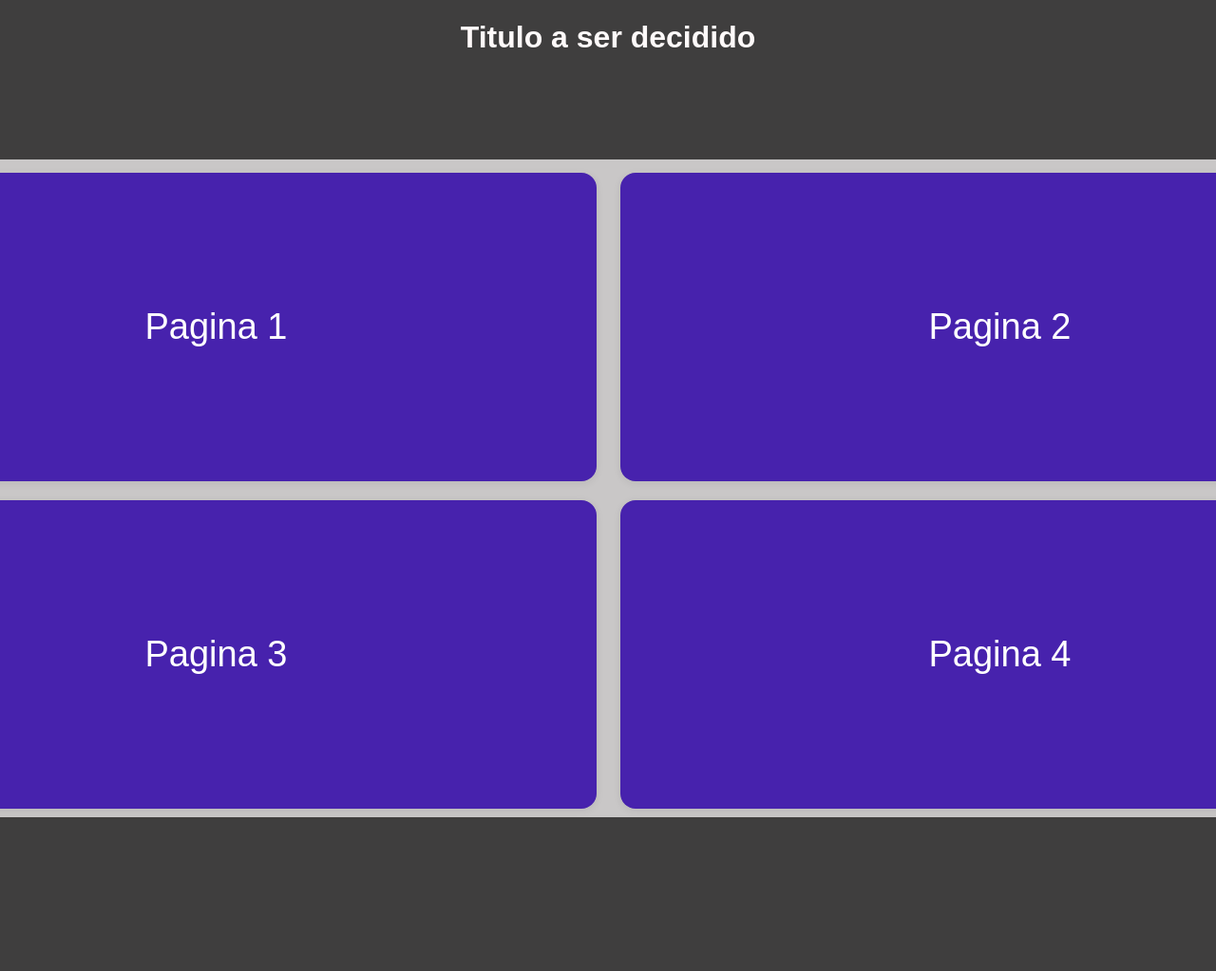
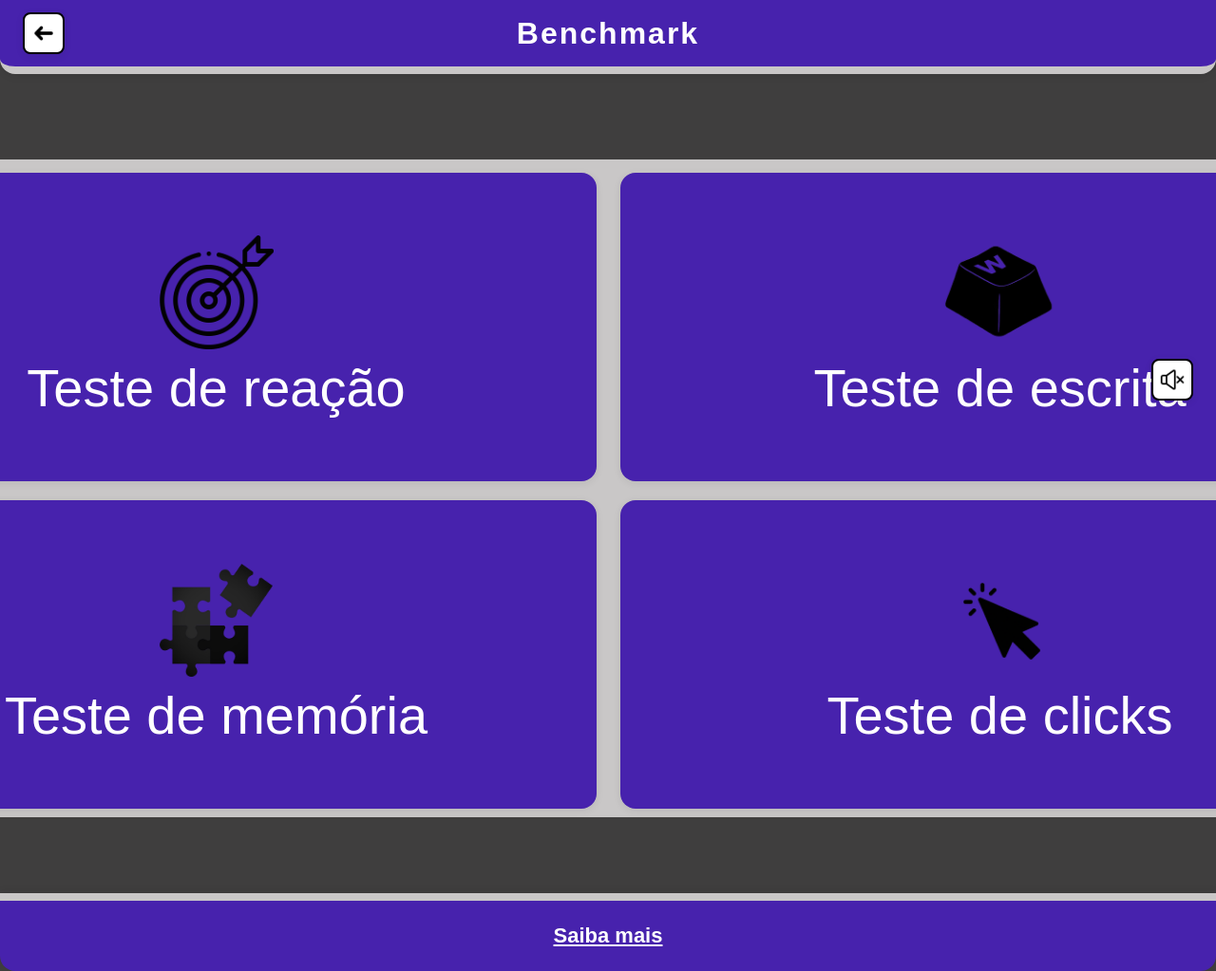
Before and after one commit to eronzito/Benchmark, a plain HTML site: page index.html in a window 1280 px wide. Shown: the top 1023 px of the page at 95% size. Before the commit the page ends 861 px from the top, so only its background shows below. Drawn offline with Linux system fonts and the light colour scheme.

Commit message:
v2.2.0: renomear páginas

```diff
--- a/index.html
+++ b/index.html
@@ -1,5 +1,5 @@
 <!DOCTYPE html>
-<html lang="en">
+<html lang="pt-BR">
 <head>
     <meta charset="UTF-8">
     <link rel="stylesheet" href="style.css">
@@ -12,8 +12,8 @@
             min-height: 100vh;
             display: flex;
             flex-direction: column;
-            justify-content: center; /* Center vertically */
-            align-items: center;     /* Center horizontally */
+            justify-content: center;
+            align-items: center;
         }
         h1 {
             margin-bottom: 110px;
@@ -22,14 +22,42 @@
     </style>
 </head>
 <body>
+    <header>
+        <a href="index.html" class="header-home-btn">
+            <img src="seta_menu.png" alt="Voltar" class="header-icon">
+        </a>
+        <span class="header-title">Benchmark</span>
+    </header>
     <h1>Titulo a ser decidido</h1>
     <div class="button-area">
         <div class="button-grid">
-            <a class="nav-button" href="pag1.html">Pagina 1</a>
-            <a class="nav-button" href="pag2.html">Pagina 2</a>
-            <a class="nav-button" href="pag3.html">Pagina 3</a>
-            <a class="nav-button" href="pag4.html">Pagina 4</a>
+            <a class="nav-button" href="TesteReacao.html">
+                <img src="alvo.png" alt="Ícone Teste de reação" class="nav-img">
+                Teste de reação
+            </a>
+            <a class="nav-button" href="TesteEscrita.html">
+                <img src="keycap.png" alt="Ícone Teste de escrita" class="nav-img">
+                Teste de escrita
+            </a>
+            <a class="nav-button" href="TesteMemoria.html">
+                <img src="memoria.png" alt="Ícone Teste de memória" class="nav-img">
+                Teste de memória
+            </a>
+            <a class="nav-button" href="TesteClicks.html">
+                <img src="cursor.png" alt="Ícone Teste de clicks" class="nav-img">
+                Teste de clicks
+            </a>
         </div>
     </div>
+    <footer style="width:100%; background:#4722ad; color:#fff; text-align:center; padding:24px 0; position:relative; bottom:0; font-size:22px;">
+        <a href="exemplo.html" target="_blank" style="color:#fff; text-decoration:underline; font-weight:bold;">Saiba mais</a>
+    </footer>
+
+    <button id="music-btn" class="header-music-btn" onclick="toggleMusic()">
+        <img src="sem_som.png" alt="Sem som" class="header-icon">
+    </button>
+
+    <audio id="site-music" src="background.mp3" loop></audio>
+    <script src="script.js"></script>
 </body>
 </html>
--- /dev/null
+++ b/script.js
@@ -0,0 +1,67 @@
+let isPlaying = false;
+const audio = document.getElementById('site-music');
+const btn = document.getElementById('music-btn');
+const slider = document.getElementById('volume-slider');
+const musicContainer = document.querySelector('.header-music-container');
+
+function toggleMusic() {
+    if (!btn) return;
+    if (isPlaying) {
+        audio.pause();
+        btn.innerHTML = '<img src="sem_som.png" alt="Sem som" class="header-icon">';
+    } else {
+        audio.play();
+        btn.innerHTML = '<img src="som.png" alt="Som" class="header-icon">';
+    }
+    isPlaying = !isPlaying;
+}
+
+// mostra ícone inicial (mutado) caso o botão exista
+if (btn) {
+    btn.innerHTML = '<img src="sem_som.png" alt="Sem som" class="header-icon">';
+}
+
+if (slider) {
+    slider.addEventListener('input', function() {
+        audio.volume = parseFloat(slider.value);
+    });
+}
+
+if (musicContainer) {
+    musicContainer.addEventListener('mouseenter', function() {
+        slider.style.display = 'inline-block';
+    });
+    musicContainer.addEventListener('mouseleave', function() {
+        slider.style.display = 'none';
+    });
+}
+
+let reactionTimeout;
+let reactionStart;
+const reactionBtn = document.getElementById('reaction-btn');
+const reactionResult = document.getElementById('reaction-result');
+
+if (reactionBtn) {
+    reactionBtn.addEventListener('click', function () {
+        if (!reactionBtn.classList.contains('ready')) {
+            if (reactionBtn.disabled) return;
+            reactionBtn.disabled = true;
+            reactionBtn.textContent = 'Espere...';
+            reactionResult.textContent = '';
+            const waitTime = Math.random() * 5000 + 3000;
+            reactionTimeout = setTimeout(() => {
+                reactionBtn.classList.add('ready');
+                reactionBtn.disabled = false;
+                reactionBtn.textContent = 'Clique!';
+                reactionStart = performance.now();
+            }, waitTime);
+        } else {
+            const reactionEnd = performance.now();
+            let reactionTime = Math.round(reactionEnd - reactionStart);
+            reactionTime = Math.max(0, reactionTime - 100);
+            reactionResult.textContent = `Seu tempo de reação: ${reactionTime} ms`;
+            reactionBtn.classList.remove('ready');
+            reactionBtn.textContent = 'Iniciar';
+        }
+    });
+}
--- a/style.css
+++ b/style.css
@@ -1,7 +1,8 @@
 .button-area {
-            display: flex;
-            justify-content: center;
-            align-items: center;
+    display: flex;
+    justify-content: center;
+    align-items: center;
+    margin-bottom: 80px;
         }
         .button-grid {
             display: grid;
@@ -14,15 +15,17 @@
         }
         .nav-button {
             display: flex;
+            flex-direction: column;
             align-items: center;
             justify-content: center;
             width: 800px;
             height: 325px;
             font-size: 38px;
+            font-size: 56px;
             border: none;
             border-radius: 16px;
             background: #4722ad;
-            color: #fff;
+            color: #ffffff;
             cursor: pointer;
             transition: background 0.2s;
             text-decoration: none;
@@ -32,3 +35,187 @@
             background: #0056b3;
             border: 3px solid #fff;
         }
+        .nav-img {
+            display: block;
+            margin: 0 auto 8px auto;
+            max-width: 120px;
+            max-height: 120px;
+        }
+
+    footer {
+        width: 100%;
+        background: #4722ad;
+        color: #fff;
+        text-align: center;
+        padding: 24px 0;
+        font-size: 22px;
+        position: fixed;
+        left: 0;
+        bottom: 0;
+        border-top: 8px solid #c9c7c7;
+        border-radius: 0 0 16px 16px;
+        box-shadow: 0 -2px 8px rgba(0,0,0,0.08);
+        z-index: 100;
+    }
+
+    footer a {
+        color: #fff;
+        text-decoration: underline;
+        font-weight: bold;
+        transition: color 0.2s;
+    }
+
+    footer a:hover {
+        color: #ffd700;
+        text-decoration: none;
+    }
+
+    header {
+        width: 100%;
+        background: #4722ad;
+        color: #fff;
+        position: fixed;
+        left: 0;
+        top: 0;
+        border-bottom: 8px solid #c9c7c7;
+        border-radius: 0 0 16px 16px;
+        box-shadow: 0 2px 8px rgba(0,0,0,0.08);
+        z-index: 101;
+        height: 70px;
+        display: flex;
+        align-items: center;
+        justify-content: center;
+    }
+
+
+        .header-home-btn {
+            position: absolute;
+            left: 24px;
+            top: 50%;
+            transform: translateY(-50%);
+            background: #fff;
+            color: #4722ad;
+            padding: 6px 16px;
+            border-radius: 8px;
+            font-size: 26px;
+            font-weight: bold;
+            text-decoration: none;
+            box-shadow: 0 2px 8px rgba(0,0,0,0.08);
+            border: 2px solid #4722ad;
+            transition: background 0.2s, color 0.2s;
+            min-width: 36px;
+            text-align: center;
+            line-height: 1;
+        }
+
+        .header-home-btn:hover {
+            background: #4722ad;
+            color: #fff;
+            border: 2px solid #fff;
+        }
+
+        .header-title {
+            font-size: 32px;
+            font-weight: bold;
+            color: #fff;
+            margin: 0 auto;
+            letter-spacing: 2px;
+            pointer-events: none;
+        }
+
+        .header-music-btn {
+            position: absolute;
+            right: 24px;
+            top: 50%;
+            transform: translateY(-50%);
+            background: #fff;
+            color: #4722ad;
+            padding: 6px 16px;
+            border-radius: 8px;
+            font-size: 26px;
+            font-weight: bold;
+            border: 2px solid #4722ad;
+            box-shadow: 0 2px 8px rgba(0,0,0,0.08);
+            cursor: pointer;
+            transition: background 0.2s, color 0.2s;
+            min-width: 36px;
+            text-align: center;
+            line-height: 1;
+        }
+
+        .header-music-btn:hover {
+            background: #4722ad;
+            color: #fff;
+            border: 2px solid #fff;
+        }
+
+        .header-home-btn img,
+.header-music-btn img,
+.header-icon {
+    width: 28px;
+    height: 28px;
+    display: block;
+}
+
+        .reaction-main {
+    display: flex;
+    flex-direction: column;
+    align-items: center;
+    justify-content: center;
+    min-height: 80vh;
+}
+
+.reaction-container {
+    display: flex;
+    flex-direction: column;
+    align-items: center;
+    margin-top: 40px;
+}
+
+.reaction-btn {
+    width: 600px;
+    height: 200px;
+    font-size: 56px;
+    border: none;
+    border-radius: 16px;
+    background: #4722ad;
+    color: #fff;
+    cursor: pointer;
+    transition: background 0.2s;
+    box-shadow: 0 2px 8px rgba(0,0,0,0.08);
+    margin-bottom: 32px;
+}
+
+.reaction-btn.ready {
+    background: #22ad47;
+    color: #fff;
+}
+
+.reaction-btn:disabled {
+    opacity: 0.7;
+    cursor: not-allowed;
+}
+
+.reaction-result {
+    font-size: 32px;
+    color: #000;
+    margin-top: 16px;
+    min-height: 40px;
+    text-align: center;
+}
+
+.header-home-btn,
+.header-music-btn {
+    display: inline-flex;
+    align-items: center;
+    justify-content: center;
+    padding: 6px;
+    border: 2px solid #000;
+    border-radius: 8px;
+    box-sizing: border-box;
+}
+
+.header-home-btn:hover,
+.header-music-btn:hover {
+    background: rgba(0,0,0,0.06);
+}
```
Also changed, not shown: TesteReacao.html (added, +33 -0 lines), alvo.png (added), cursor.png (added), keycap.png (added), memoria.png (added), sem_som.png (added), seta_menu.png (added), som.png (added), 1 other file.
